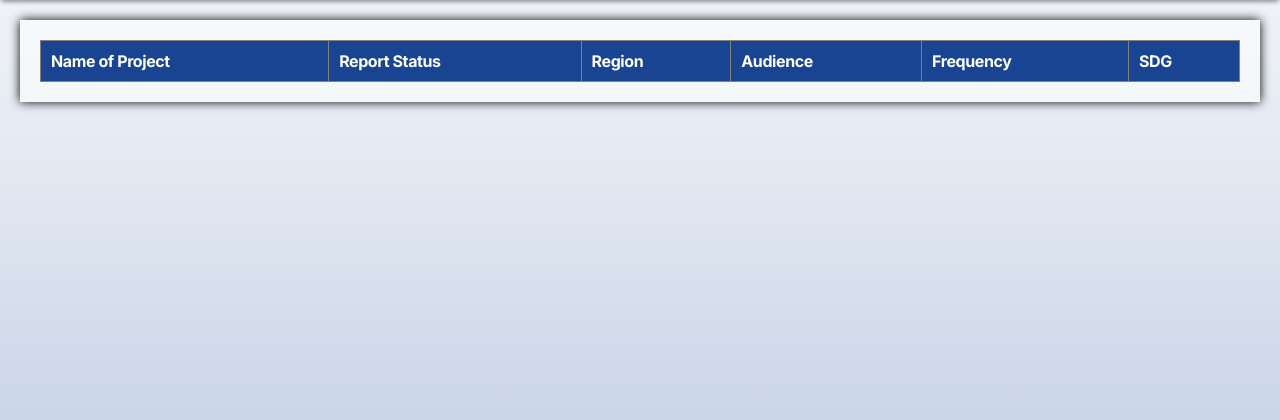
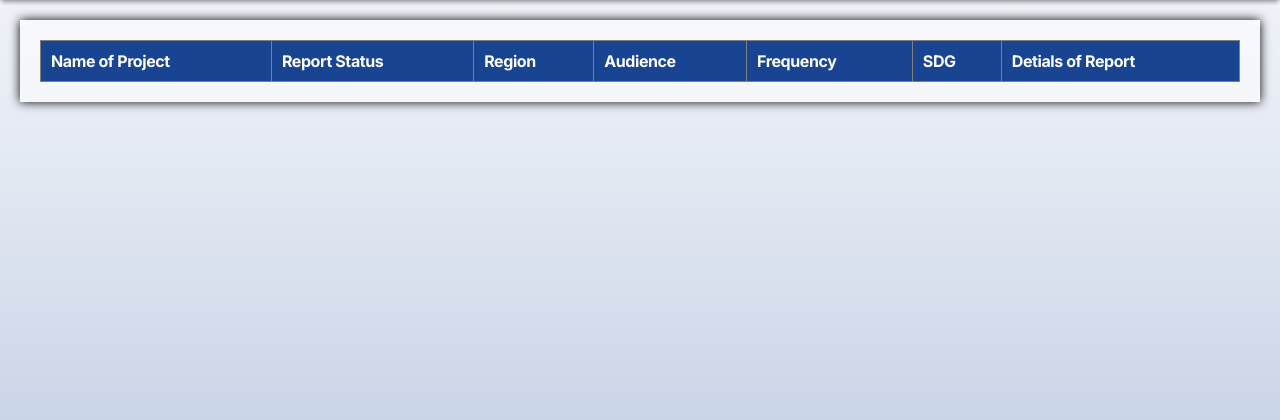
Before and after one commit to Syncline-blip/UN-RCE-WA-Database, a Django app: page /browse_reports/ in a window 1280 px wide. Shown: the part 217-637 px from the top of the page. Run offline with Django 4.2, Linux system fonts and the light colour scheme; data that the repository does not hold is empty.

Commit message:
details link in browse report

```diff
--- a/unrce_project/unrce/templates/unrce/browse_reports.html
+++ b/unrce_project/unrce/templates/unrce/browse_reports.html
@@ -89,13 +89,13 @@
     <table  border="1">
       <thead>
           <tr>
-
               <th>Name of Project</th>
               <th>Report Status</th>
               <th>Region</th>
               <th>Audience</th>
               <th>Frequency</th>
               <th>SDG</th>
+              <th>Detials of Report</th>
           </tr>
       </thead>
   <!--
@@ -132,6 +132,11 @@
                   {{ sdg }}{% if not forloop.last %}, {% endif %}
               {% endfor %}
            </td>
+           <td>
+              <div class="details">
+                  <a href="{% url 'report_details' report.id %}" >Details</a>
+              </div>
+           </td>
           </tr>
           {% endfor %}
       </tbody>
```
Lines whose indentation alone changed are shown as unchanged.
